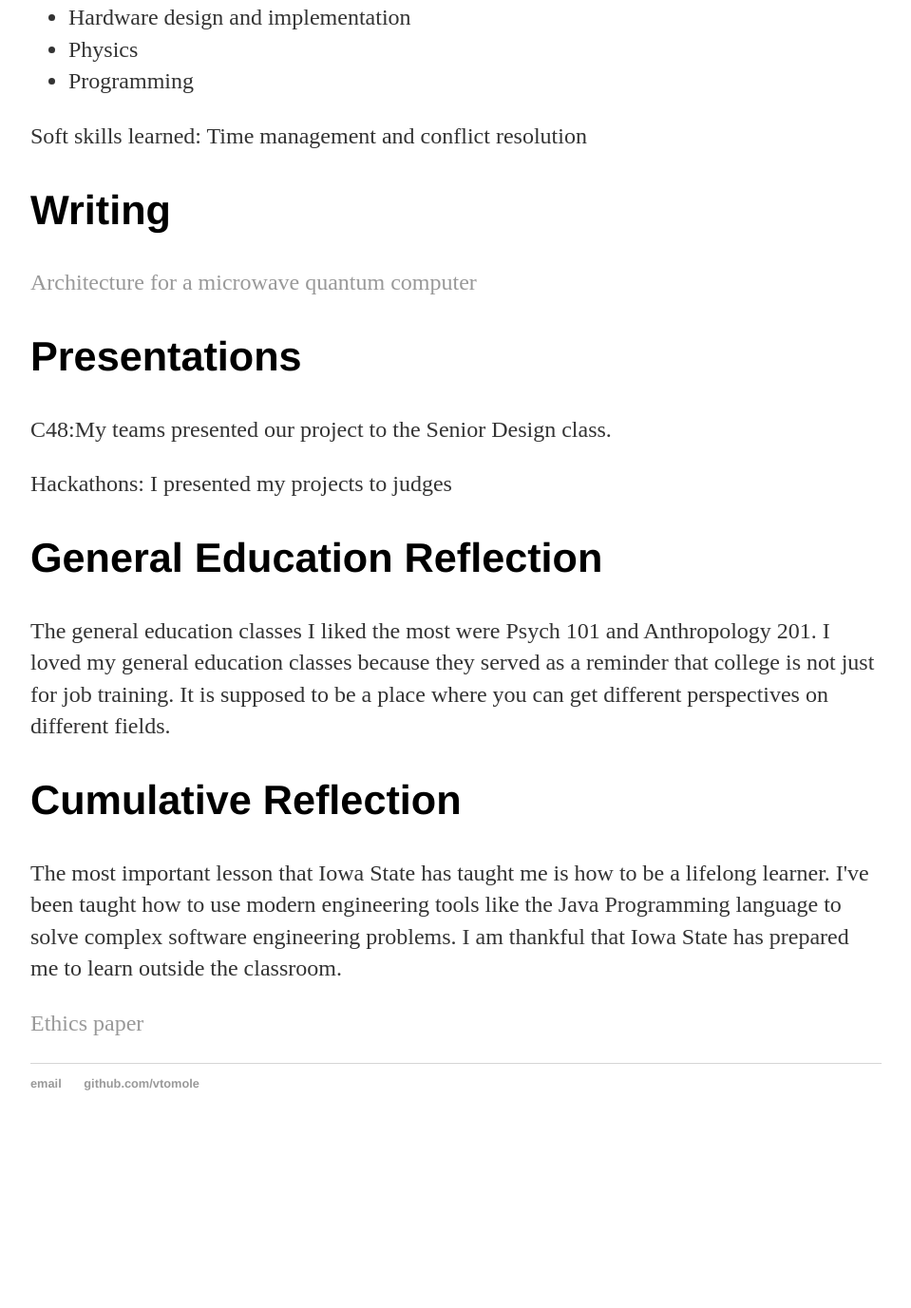
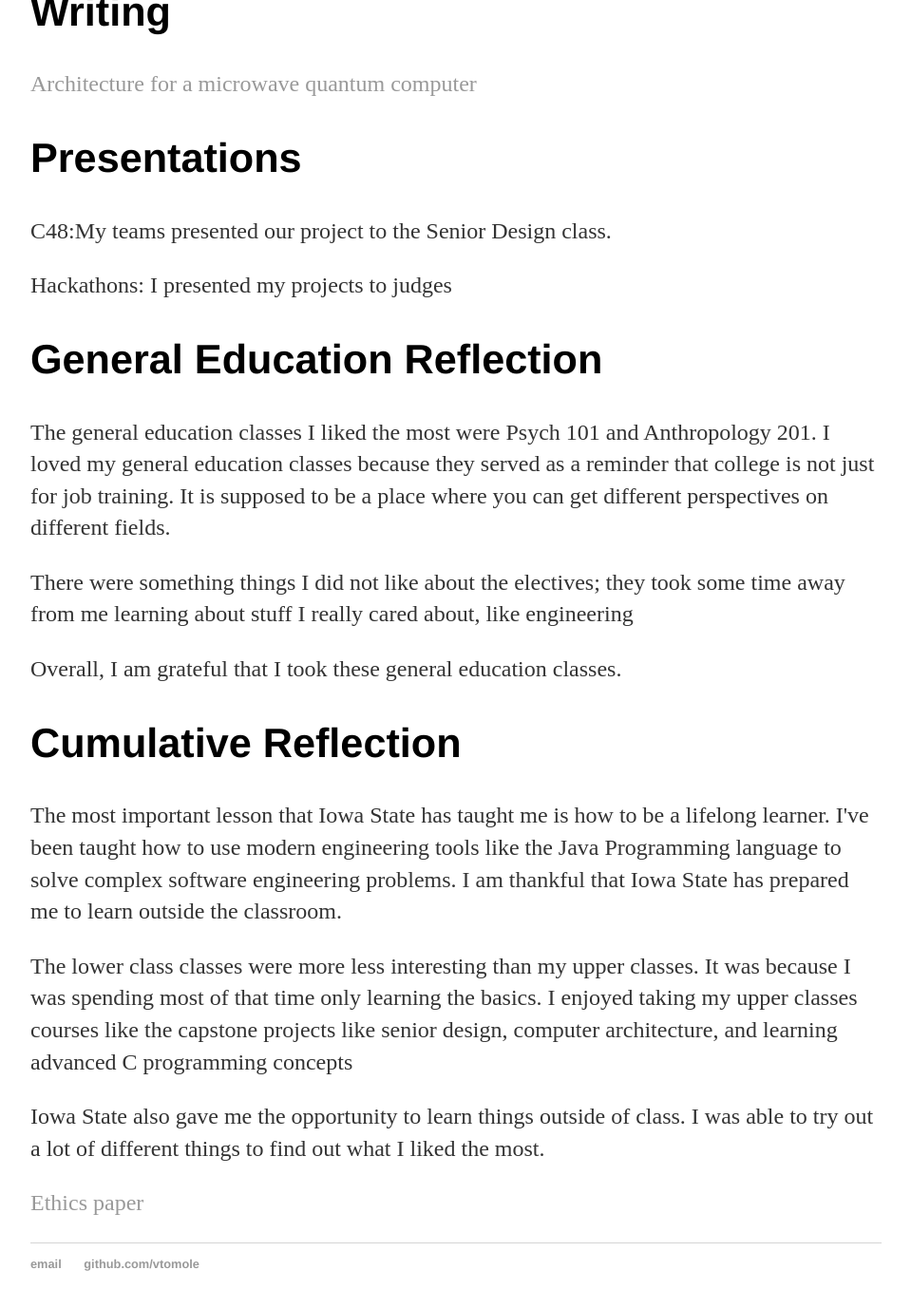
Before and after one commit to vtomole/vtomole.github.io, a Jekyll site: the page built from index.html, in a window 1280 px wide and 1400 px high, scrolled down 4030 px. Shown: the top 1377 px of the window at 95% size, without its empty margins (160-1119 px from the left). Built offline with Jekyll 4.4.1, drawn with Linux system fonts in a browser that asks for light colours; before the commit the page ends 5240 px from its top, so only the background shows below that.

Commit message:
add paragraphs

```diff
--- a/index.html
+++ b/index.html
@@ -40,9 +40,10 @@ title: Homepage
 
 			  	  <ul>
 				    <li><a href="http://qchackers.com/viz">qc-hack-harvard</a>: Visualizing quantum algorithms on the web browser</li>
-				    <p>Description: This Front End is implemented in MeterorJS. The quantum virtual machine is implemented in Python <p/>
+				    <dd>Description: This Front End is implemented in MeterorJS. The quantum virtual machine is implemented in Python</dd>
+
 				    <li><a href="http://aubree.herokuapp.com/qcvm">Aubree</a>: A Quantum entanglement emulator </li>
-				   <p>Description: This program was implemented in Common Lisp. <p/>
+				   <dd>Description: This program was implemented in Common Lisp. </dd>
 				  </ul>
 
 
@@ -147,8 +148,22 @@ title: Homepage
 
 			  <p> The general education classes I liked the most were Psych 101 and Anthropology 201. I loved my general education classes because they served as a reminder that college is not just for job training. It is supposed to be a place where you can get different perspectives on different fields. </p>
 
+
+			  <p>There were something things I did not like about the electives; they took some time away from me learning about stuff I really cared about, like engineering </p>
+
+
+			  <p>Overall, I am grateful that I took these general education classes. </p>
+
+
+
+
 			  <p><h2>Cumulative Reflection</h2></p>
 			  <p>The most important lesson that Iowa State has taught me is how to be a lifelong learner. I've been taught how to use modern engineering tools like the Java Programming language to solve complex software engineering problems. I am thankful that Iowa State has prepared me to learn outside the classroom. </p>
+
+
+			  <p>The lower class classes were more less interesting than my upper classes. It was because I was spending most of that time only learning the basics. I enjoyed taking my upper classes courses like the capstone projects like senior design, computer architecture, and learning advanced C programming concepts </p>
+
+			  <p> Iowa State also gave me the opportunity to learn things outside of class. I was able to try out a lot of different things to find out what I liked the most. <p>
 
 
 	<p><a href="/static/ethics-paper.pdf">Ethics paper</a></p>
```
